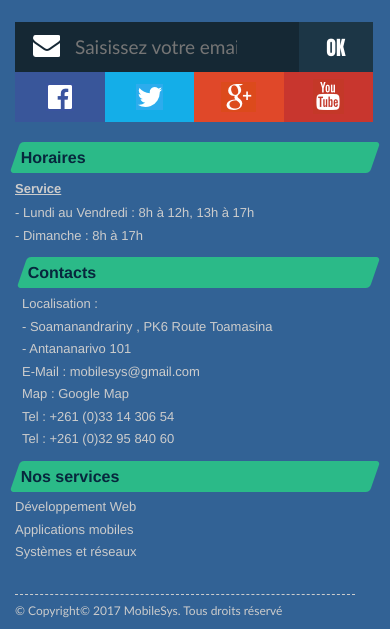
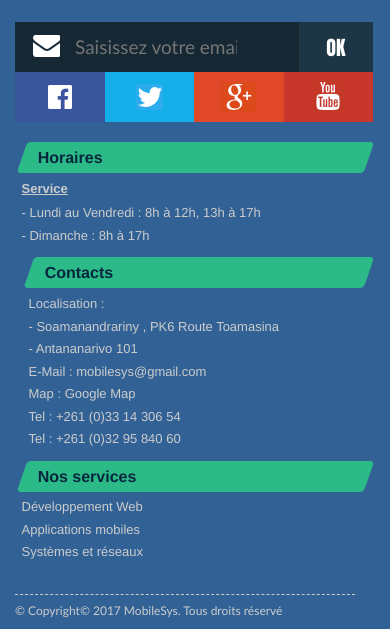
Before and after one commit to herenoch15/mobilesys, a CodeIgniter app: page /index.php/accueil/index in a window 390 px wide. Shown: the part 1878-2507 px from the top of the page. Run offline with CodeIgniter, Linux system fonts and the light colour scheme.

Commit message:
Mise à jours css pied de page

```diff
--- a/assets/css/css.css
+++ b/assets/css/css.css
@@ -636,6 +636,7 @@ margin-top: 20px;
 	-webkit-transform: skew(19deg);
 	-moz-transform: skew(19deg);
 	-o-transform: skew(19deg);
+	padding-left: 10px;
 }
 
 
@@ -669,22 +670,33 @@ margin-top: 20px;
 	color: #ccc;
 }
 
+
 @media (max-width:  768px) {
 
-	#Pied_page #lien_piedpage .list {
+	#Pied_page #lien_piedpage
+	{
+    	margin: 20px 6.5px 20px 6.5px!important;
+	}
+
+	#Pied_page #lien_piedpage .list
+	{
 		padding: 0 0 0 0;
 	}
-	#Pied_page #lien_piedpage {
+	#Pied_page #lien_piedpage
+	{
 		margin: 20px auto 20px auto;
 	}
-	#Pied_page #copyright {
+	#Pied_page #copyright
+	{
 		margin: auto 20px auto 0;
 	}
-	#Pied_page #droite {
+	#Pied_page #droite
+	{
 		background: #152834;
 		padding: 0 0 0 0;
 	}
-	#Pied_page #panelINFOMsgcontact {
+	#Pied_page #panelINFOMsgcontact
+	{
 
 		display: none;
 	}
```
